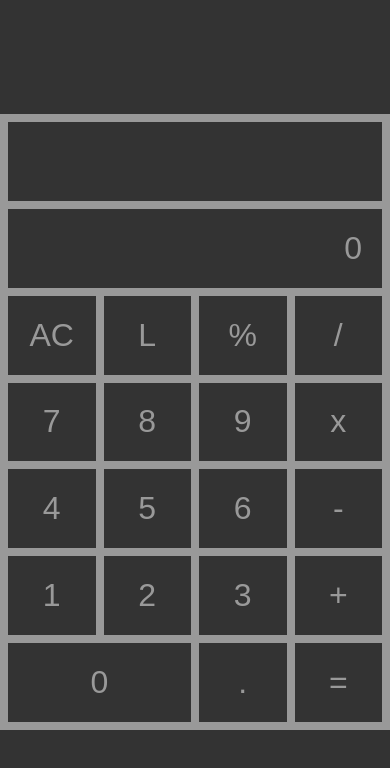
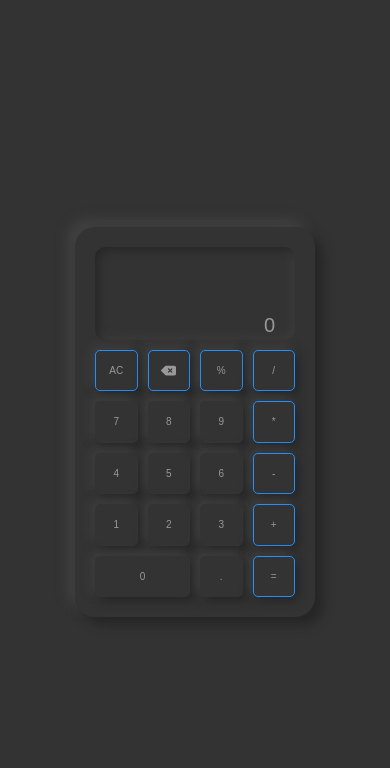
Before and after one commit to mehrdadazizkhani/calculator, a plain HTML site: page index.html in a window 390 px wide. Drawn offline with Linux system fonts and the light colour scheme.

Commit message:
almost everything done

```diff
--- a/index.html
+++ b/index.html
@@ -10,27 +10,30 @@
 <body>
     <div class="container">
         <div class="calculator">
-            <div class="screen final-result"></div>
-            <div class="screen result">0</div>
-            <div class=" btn all-clear">AC</div>
-            <div class=" btn">L</div>
-            <div class=" btn">%</div>
-            <div class=" btn">/</div>
-            <div class=" btn">7</div>
-            <div class=" btn">8</div>
-            <div class=" btn">9</div>
-            <div class=" btn">x</div>
-            <div class=" btn">4</div>
-            <div class=" btn">5</div>
-            <div class=" btn">6</div>
-            <div class=" btn">-</div>
-            <div class=" btn">1</div>
-            <div class=" btn">2</div>
-            <div class=" btn">3</div>
-            <div class=" btn">+</div>
-            <div class="zero btn">0</div>
-            <div class=" btn">.</div>
-            <div class=" btn">=</div>
+                <div class="screen-container">
+                    <div class="screen histories">
+                    </div>
+                    <div class="screen result">0</div>
+                </div>
+            <div class="noSelect btn all-clear glow">AC</div>
+            <div class="noSelect btn delete glow"><img class="delete" src="./delete.svg" alt=""></div>
+            <div class="noSelect btn operator glow">%</div>
+            <div class="noSelect btn operator glow">/</div>
+            <div class="noSelect btn number">7</div>
+            <div class="noSelect btn number">8</div>
+            <div class="noSelect btn number">9</div>
+            <div class="noSelect btn operator glow">*</div>
+            <div class="noSelect btn number">4</div>
+            <div class="noSelect btn number">5</div>
+            <div class="noSelect btn number">6</div>
+            <div class="noSelect btn operator glow">-</div>
+            <div class="noSelect btn number">1</div>
+            <div class="noSelect btn number">2</div>
+            <div class="noSelect btn number">3</div>
+            <div class="noSelect btn operator glow">+</div>
+            <div class="noSelect zero btn number">0</div>
+            <div class="noSelect btn number">.</div>
+            <div class="noSelect equal btn glow">=</div>
         </div>
     </div>
 
--- a/script.js
+++ b/script.js
@@ -0,0 +1,66 @@
+const display = document.querySelector(".result")
+const allClearBtn = document.querySelector(".all-clear")
+const histories = document.querySelector(".histories")
+
+function addGlobalEventListener (type, selector, callback) {
+    document.addEventListener(type, event => {
+        if (event.target.matches(selector)) {
+            callback(event)
+        }
+    })
+}
+
+let result = "";
+
+const numberHandler = (event) => {
+
+    allClearBtn.textContent = "C"
+
+    if (result == "0") {
+        result = ""
+    }
+    result += event.target.textContent
+    display.innerText = result
+}
+
+const operatorHandler = (event) => {
+    const lastChar = result.slice(-1)
+
+    if (lastChar != "%" && lastChar != "/" && lastChar != "*" && lastChar != "-" && lastChar != "+" && result) {
+        allClearBtn.textContent = "C"
+        result += event.target.textContent
+        display.innerText = result
+    }
+}
+
+const equalHandler = () => {
+    if (result) {
+        const rounded = Math.round((eval(result) + Number.EPSILON) * 10000) / 10000;
+        const history = document.createElement("div")
+        history.textContent = `${result} = ${rounded}`
+        histories.appendChild(history)
+        result = rounded.toString()
+        display.innerText = result
+    }
+}
+
+const deleteHandler = () => {
+    if (result != "0" && result.length > 1) {result = result.slice(0, -1)}
+    display.innerText = result
+}
+
+const allClearHandler = (event) => {
+    if (event.target.textContent == "C") {
+        display.innerText = "0"
+        result = "0"
+        event.target.textContent = "AC"
+    } else {
+        histories.innerHTML = ""
+    };
+}
+
+addGlobalEventListener("click", ".number", numberHandler)
+addGlobalEventListener("click", ".operator", operatorHandler)
+addGlobalEventListener("click", ".equal", equalHandler)
+addGlobalEventListener("click", ".delete", deleteHandler)
+addGlobalEventListener("click", ".all-clear", allClearHandler)
--- a/style.css
+++ b/style.css
@@ -3,16 +3,20 @@
     --color-secondary: #999;
     --color-hover: #444;
     --color-active: #555;
-    --grid-gap: 8px;
+    --grid-gap: 20px;
+}
+
+html {
+        /* 62.5% of 16px = 10px` */
+        font-size: 62.5%;
 }
 
 body {
     font-family: Arial, Helvetica, sans-serif;
-    font-size: 2rem;
+    font-size: 3rem;
     box-sizing: border-box;
     margin: 0;
     padding: 0;
-    overflow: hidden;
     user-select: none;
 }
 
@@ -27,23 +31,57 @@ body {
 
 .calculator {
     width: 400px;
-    height: 600px;
+    height: 700px;
     display: grid;
     grid-template-columns: repeat(4, 1fr);
     grid-template-rows: repeat(7, 1fr);
     gap:var(--grid-gap);
-    background-color: var(--color-secondary);
-    padding:var(--grid-gap);
+    border-radius: 40px;
+    padding: calc(var(--grid-gap) * 2);
     color: var(--color-secondary);
+    box-shadow:  8px 8px 11px #262626,
+    -8px -8px 11px #404040;
+}
+
+.screen-container {
+    position: relative;
+    grid-column: 1 / span 4;
+    grid-row: 1 / span 2;
+    border-radius: 10px;
+    box-shadow: inset 2px 2px 9px #262626,
+    inset -2px -2px 9px #404040;
 }
 
 .screen {
-    background-color: var(--color-primary);
-    grid-column: 1 / span 4;
+    position: absolute;
     display: flex;
+    justify-content: flex-end;
     align-items: center;
-    justify-content: flex-end;
-    padding: 0 20px;
+    width: calc(100% - 30px);
+}
+
+.result {
+    height: 30%;
+    font-size: 5rem;
+    bottom: 0;
+    overflow: hidden;
+}
+
+.histories {
+    height: 70%;
+    bottom: 30%;
+    left: 15px;
+    overflow: auto;
+    -ms-overflow-style: none;  /* IE and Edge */
+    scrollbar-width: none;  /* Firefox */
+    display: flex;
+    flex-direction: column;
+    align-items: flex-start;
+    opacity: 0.6;
+}
+
+.histories::-webkit-scrollbar {
+    display: none;
 }
 
 .zero {
@@ -56,12 +94,90 @@ body {
     align-items: center;
     background-color: var(--color-primary);
     cursor: pointer;
+    border-radius: 10px;
+    box-shadow:  6px 6px 15px #262626,
+             -6px -6px 15px #404040;
+}
+
+.btn > img {
+    width: 30px;
 }
 
 .btn:hover {
-    background-color: var(--color-hover);
+    background: linear-gradient(145deg, #2e2e2e, #373737);
 }
 
 .btn:active {
-    background-color: var(--color-active);
+    box-shadow: inset 6px 6px 15px #262626,
+            inset -6px -6px 15px #404040;
+    border: solid 1px rgba(30, 143, 255, 0.50);
 }
+
+.glow {
+    border: solid 1px dodgerblue;
+}
+
+.noSelect {
+    -webkit-tap-highlight-color: transparent;
+    -webkit-touch-callout: none;
+    -webkit-user-select: none;
+    -khtml-user-select: none;
+    -moz-user-select: none;
+    -ms-user-select: none;
+    user-select: none;
+}
+.noSelect:focus {
+    outline: none !important;
+}
+
+@media screen and (max-width: 700px) {
+    :root {
+        --grid-gap: 10px;
+    }
+
+    body {
+        font-size: 1rem;
+    }
+
+    .calculator {
+        width: 200px;
+        height: 350px;
+        border-radius: 20px;
+    }
+
+    .btn {
+        border-radius: 5px;
+        box-shadow:  4px 4px 10px #262626,
+        -4px -4px 10px #404040;
+    }
+
+    .btn > img {
+        width: 15px;
+    }
+
+    .btn:hover {
+        background: linear-gradient(145deg, #2e2e2e, #373737);
+    }
+
+    .btn:active {
+        box-shadow: inset 4px 4px 10px #262626,
+                inset -4px -4px 10px #404040;;
+    }
+
+    .screen-container {
+        box-shadow: inset 3px 3px 8px #262626,
+        inset -3px -3px 8px #404040;
+    }
+
+    .screen {
+        width: calc(100% - 20px);
+    }
+
+    .result {
+        font-size: 2rem;
+    }
+
+    .histories {
+        font-size: 1.5rem;
+    }
+}
```
Also changed, not shown: delete.svg (added).
